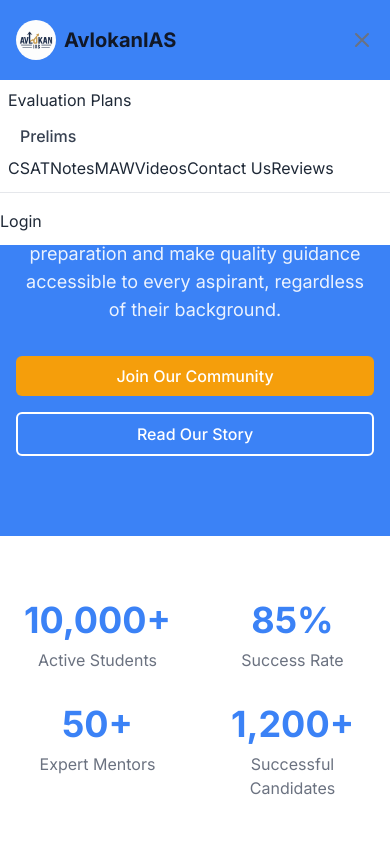
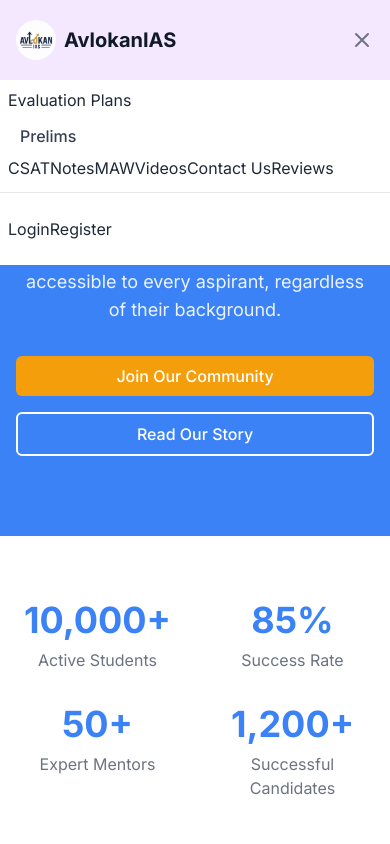
Before and after one commit to himanshu345/avlokan_IAS_June, a Next.js app in the folder frontend/: page /about in a window 390 px wide. Both pictures are taken after a click on the button "Open main menu". Shown: the top 844 px of the page. Built offline with nearby package versions, Linux system fonts and the light colour scheme.

Commit message:
refactor: enhance login button style and add mobile support

```diff
--- a/frontend/components/Navbar.tsx
+++ b/frontend/components/Navbar.tsx
@@ -36,7 +36,7 @@
 
   return (
     <>
-      <nav className={`fixed w-full z-50 transition-all duration-300 ${isScrolled ? 'bg-white shadow-md' : 'bg-transparent'}`}>
+      <nav className={`fixed w-full z-50 transition-all duration-300 ${isScrolled ? 'bg-white shadow-md' : 'bg-purple-100'}`}>
         <div className="max-w-7xl mx-auto px-4 sm:px-6 lg:px-8">
           <div className="flex justify-between h-20">
             {/* Left side - Logo and Navigation */}
@@ -164,7 +164,7 @@
                     </button>
                   </div>
                 ) : (
-                  <Link href="/login" className="px-6 py-2 bg-purple-600 text-white rounded-md hover:bg-purple-700 transition-colors duration-300">
+                  <Link href="/login" className="px-5 py-2.5 bg-indigo-600 text-white font-semibold rounded-lg shadow-md hover:bg-indigo-700 hover:shadow-lg hover:scale-105 transform transition-all duration-300">
                     Login
                   </Link>
                 )}
@@ -228,9 +228,12 @@
                   </button>
                 </div>
               ) : (
-                <div className="space-y-1">
-                  <Link href="/login" className="block px-4 py-2 text-base font-medium text-gray-500 hover:text-gray-800 hover:bg-gray-100">
+                <div className="space-y-1 px-2 pt-2 pb-3">
+                  <Link href="/login" className="block text-center w-full px-4 py-2 bg-indigo-600 text-white font-semibold rounded-md shadow-sm hover:bg-indigo-700">
                     Login
+                  </Link>
+                  <Link href="/register" className="block text-center w-full px-4 py-2 text-gray-700 font-medium rounded-md hover:bg-gray-100">
+                    Register
                   </Link>
                 </div>
               )}
```
